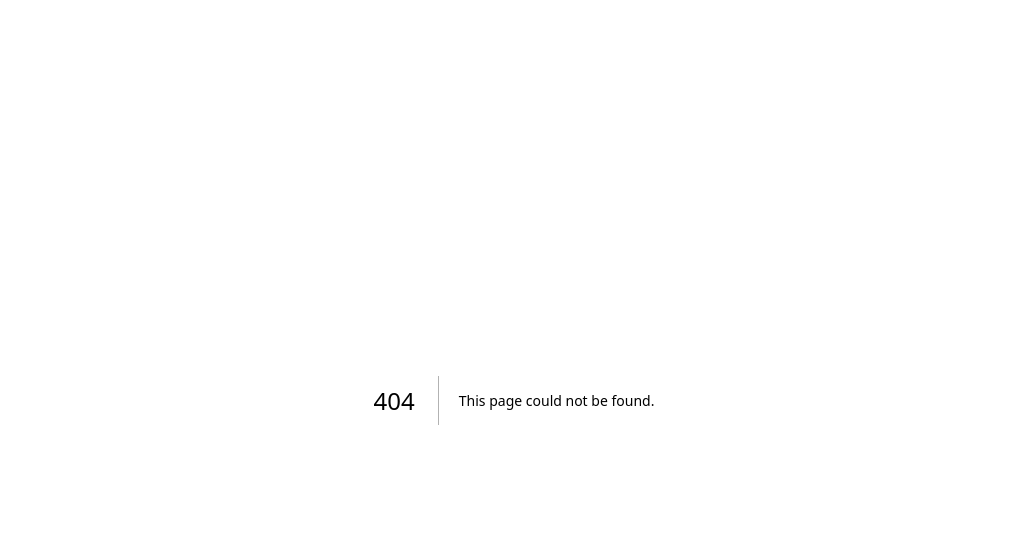
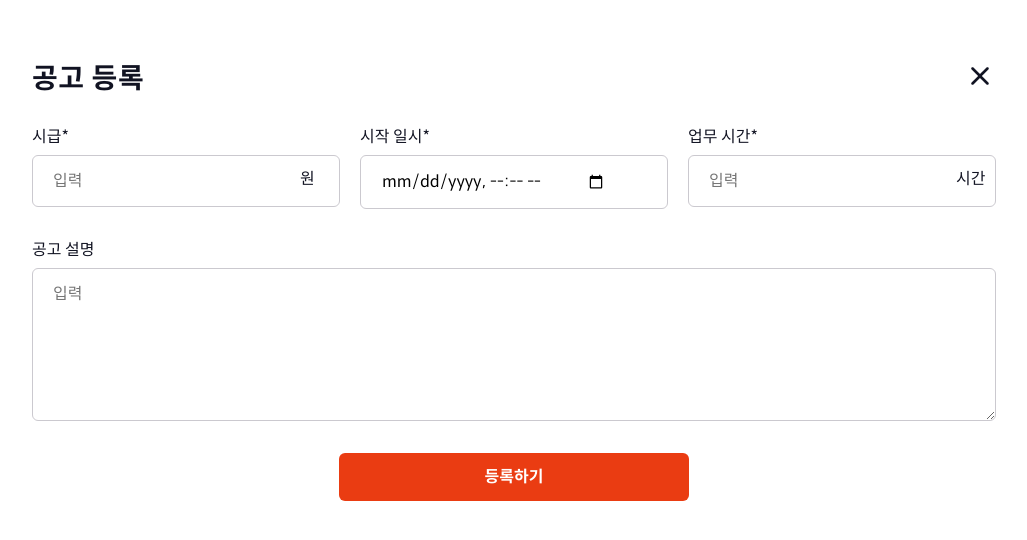
Before and after one commit to sprintPart3Team4/the-julge, a Next.js app: page /noticeRegister in a window 1280 px wide. Before the commit this address had no page. Shown: the top 540 px of the page, without its empty margins (126-1153 px from the left). Built offline with nearby package versions, Linux system fonts and the light colour scheme.

Commit message:
Feat: 사장님/공고등록-날짜입력 input란에 시간 추가, 버튼 컴포넌트 사용

```diff
--- a/components/register/notice/NoticeRegister/Input.module.scss
+++ b/components/register/notice/NoticeRegister/Input.module.scss
@@ -29,7 +29,7 @@
     width: 3rem;
     height: 2.6rem;
     right: 1rem;
-    top: 4rem;
+    top: 4.2rem;
   }
 }
 
--- a/components/register/notice/NoticeRegister/NoticeRegister.module.scss
+++ b/components/register/notice/NoticeRegister/NoticeRegister.module.scss
@@ -62,43 +62,10 @@
         background: $color-white;
       }
     }
-
-    .button {
-      display: flex;
-      width: 100%;
-      padding: 1.4rem 10rem;
-      justify-content: center;
-      align-items: center;
-      gap: 0.8rem;
-      border-radius: 0.6rem;
-      background: $color-red-40;
-
-      &.obstructButton {
-        background-color: $color-gray-50;
-        cursor: not-allowed;
-      }
-
-      .buttonText {
-        color: $color-white;
-        text-align: center;
-        font-size: 1.6rem;
-        font-style: normal;
-        font-weight: 700;
-        line-height: 2rem;
-      }
-    }
   }
 }
 
-@include tablet {
-  .wrapper {
-    .formBox {
-      .button {
-        width: 50%;
-      }
-    }
-  }
-}
+@include tablet {}
 
 @include desktop {
   .wrapper {
@@ -111,10 +78,6 @@
         gap: 2rem;
         flex-wrap: wrap;
       }
-
-      .button {
-        width: 31.2rem;
-      }
     }
   }
 }
--- a/components/register/notice/NoticeRegister/NoticeRegister.tsx
+++ b/components/register/notice/NoticeRegister/NoticeRegister.tsx
@@ -5,11 +5,13 @@ import Image from "next/image";
 import axios from "axios";
 import classNames from "classnames/bind";
 import Input from "./Input";
+import Button from "@/components/common/button/Button";
 import styles from "./NoticeRegister.module.scss";
 
 const cn = classNames.bind(styles);
 
 export default function NoticeRegister() {
+  const [width, setWidth] = useState<number | undefined>();
   const [hourlyPay, setHourlyPay] = useState<String | undefined>();
   const [startsAt, setStartAt] = useState<String | undefined>();
   const [workhour, setWorkHour] = useState<String | undefined>();
@@ -18,6 +20,19 @@ export default function NoticeRegister() {
 
   const router = useRouter();
   const { shop_id } = router.query;
+
+  const useWidth = () => {
+    const handleResize = () => setWidth(window.innerWidth)
+    useEffect(() => {
+        handleResize()
+        window.addEventListener('resize', handleResize)
+        return () => window.removeEventListener('resize', handleResize)
+        // eslint-disable-next-line react-hooks/exhaustive-deps
+    }, [])
+    return width
+  }
+
+  console.log(width);
 
   function pageMovement(): void {}
 
@@ -44,6 +59,9 @@ export default function NoticeRegister() {
 
   function submit(e: FormEvent): void {
     e.preventDefault();
+    console.log(hourlyPay);
+    console.log(startsAt);
+    console.log(workhour);
   }
 
   return (
@@ -72,7 +90,7 @@ export default function NoticeRegister() {
           />
           <Input
             id="startsAt"
-            type="date"
+            type="datetime-local"
             text="시작 일시*"
             setter={setState}
           />
@@ -95,13 +113,7 @@ export default function NoticeRegister() {
             onChange={setState}
           ></textarea>
         </div>
-        <button
-          className={cn(styles.button, {
-            obstructButton: !hourlyPay || !startsAt || !workhour,
-          })}
-        >
-          <span className={cn("buttonText")}>등록하기</span>
-        </button>
+        <Button text="등록하기" size="fixed" color="primary" handleButtonClick={submit}/>
       </form>
     </div>
   );
--- /dev/null
+++ b/pages/noticeRegister.tsx
@@ -0,0 +1,9 @@
+import NoticeRegister from "@/components/register/notice/NoticeRegister/NoticeRegister";
+
+export default function Notice() {
+    return (
+      <>
+        <NoticeRegister />
+      </>
+    );
+  }
```
